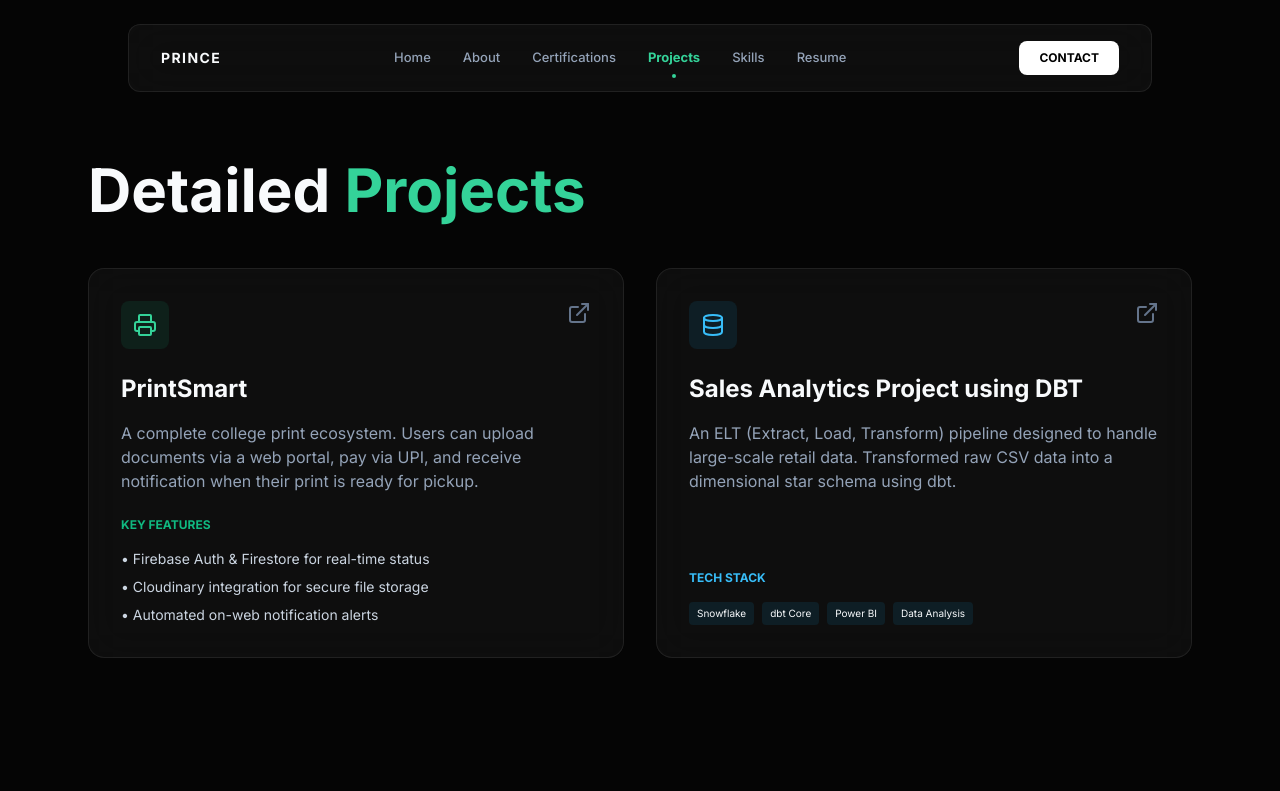
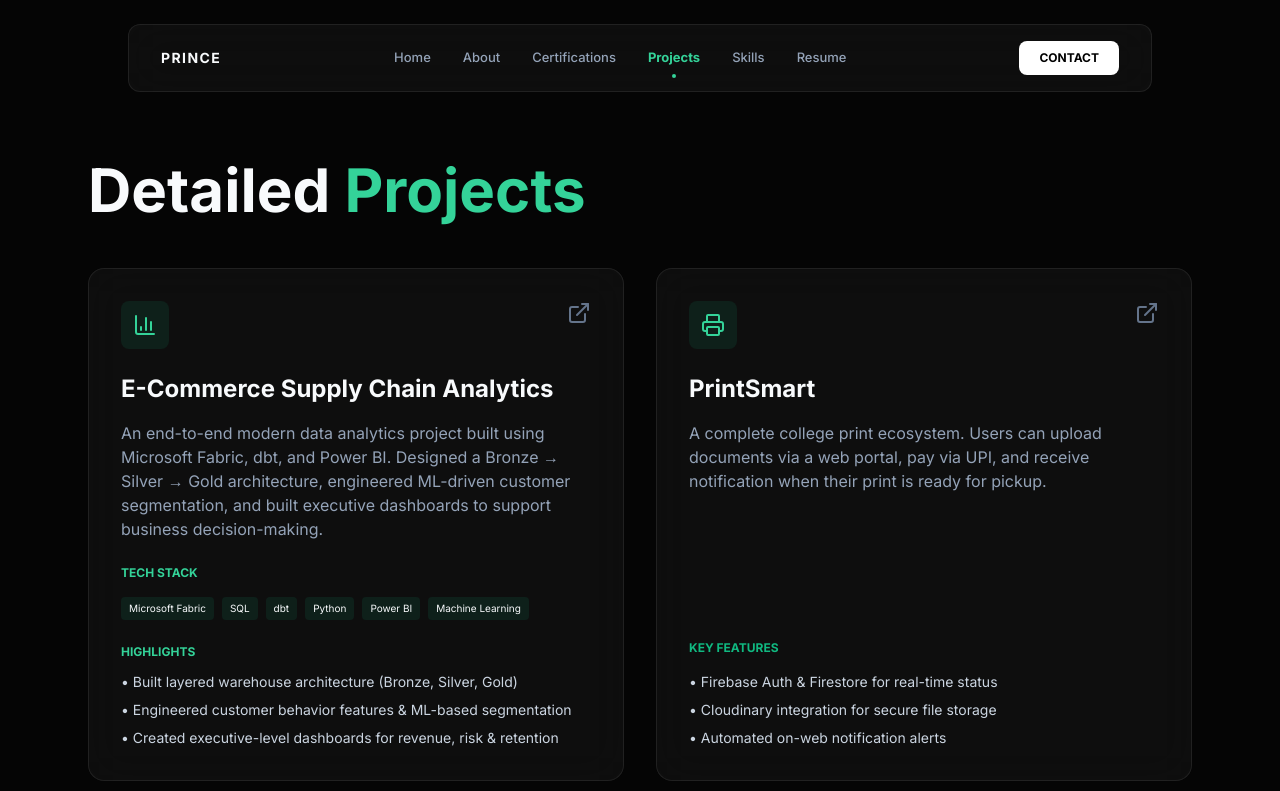
Before and after one commit to vibieprince/Portfolio, a plain HTML site: page projects.html in a window 1280 px wide. Shown: the top 791 px of the page. Drawn offline with nearby package versions, Linux system fonts and the light colour scheme.

Commit message:
Added 1 project and 1 certification

```diff
--- a/projects.html
+++ b/projects.html
@@ -50,6 +50,49 @@
     <h1 class="text-4xl md:text-6xl font-bold mb-12">Detailed <span class="text-emerald-400">Projects</span></h1>
 
     <div class="grid md:grid-cols-2 gap-8">
+
+      <div class="glass p-8 rounded-2xl flex flex-col h-full">
+  <div class="flex justify-between items-start mb-6">
+    <div class="p-3 bg-emerald-500/10 rounded-lg">
+      <i data-lucide="bar-chart-3" class="text-emerald-400"></i>
+    </div>
+    <a href="https://ecommercebyprince.vercel.app"
+       class="text-slate-500 hover:text-white">
+      <i data-lucide="external-link"></i>
+    </a>
+  </div>
+
+  <h3 class="text-2xl font-bold mb-4">
+    E-Commerce Supply Chain Analytics
+  </h3>
+
+  <p class="text-slate-400 mb-6 flex-grow">
+    An end-to-end modern data analytics project built using Microsoft Fabric, dbt, and Power BI.
+    Designed a Bronze → Silver → Gold architecture, engineered ML-driven customer segmentation,
+    and built executive dashboards to support business decision-making.
+  </p>
+
+  <div class="space-y-4">
+    <h4 class="text-xs font-bold text-emerald-400 uppercase">Tech Stack</h4>
+    <div class="flex flex-wrap gap-2">
+      <span class="text-[10px] px-2 py-1 bg-emerald-500/10 rounded">Microsoft Fabric</span>
+      <span class="text-[10px] px-2 py-1 bg-emerald-500/10 rounded">SQL</span>
+      <span class="text-[10px] px-2 py-1 bg-emerald-500/10 rounded">dbt</span>
+      <span class="text-[10px] px-2 py-1 bg-emerald-500/10 rounded">Python</span>
+      <span class="text-[10px] px-2 py-1 bg-emerald-500/10 rounded">Power BI</span>
+      <span class="text-[10px] px-2 py-1 bg-emerald-500/10 rounded">Machine Learning</span>
+    </div>
+  </div>
+
+  <div class="mt-6 space-y-3">
+    <h4 class="text-xs font-bold text-emerald-400 uppercase">Highlights</h4>
+    <ul class="text-sm text-slate-300 space-y-2">
+      <li>• Built layered warehouse architecture (Bronze, Silver, Gold)</li>
+      <li>• Engineered customer behavior features & ML-based segmentation</li>
+      <li>• Created executive-level dashboards for revenue, risk & retention</li>
+    </ul>
+  </div>
+</div>
       <div class="glass p-8 rounded-2xl flex flex-col h-full">
         <div class="flex justify-between items-start mb-6">
           <div class="p-3 bg-emerald-500/10 rounded-lg"><i data-lucide="printer" class="text-emerald-400"></i></div>
```
Also changed, not shown: certifications.html (+2 -2 lines), index.html (+5 -6 lines), images/WhatsApp Image 2026-02-22 at 10.56.32 AM.jpeg (added).
